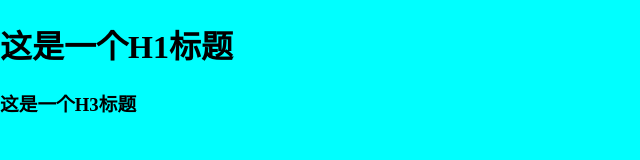
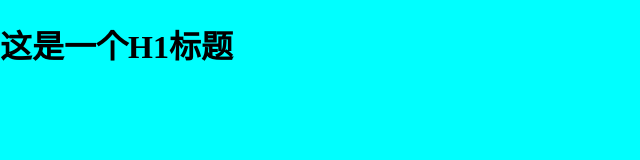
Before and after one commit to sun0123456789/project_01, a plain HTML site: page index.html in a window 1280 px wide. Shown: the whole page, without its empty margins (0-640 px from the left). Drawn offline with Linux system fonts and the light colour scheme.

Commit message:
删除三级标题

```diff
--- a/index.html
+++ b/index.html
@@ -10,7 +10,6 @@
 
 <body>
   <h1>这是一个H1标题</h1>
-  <h3>这是一个H3标题</h3>
   <script src="./index.js"></script>
 </body>
 
```
